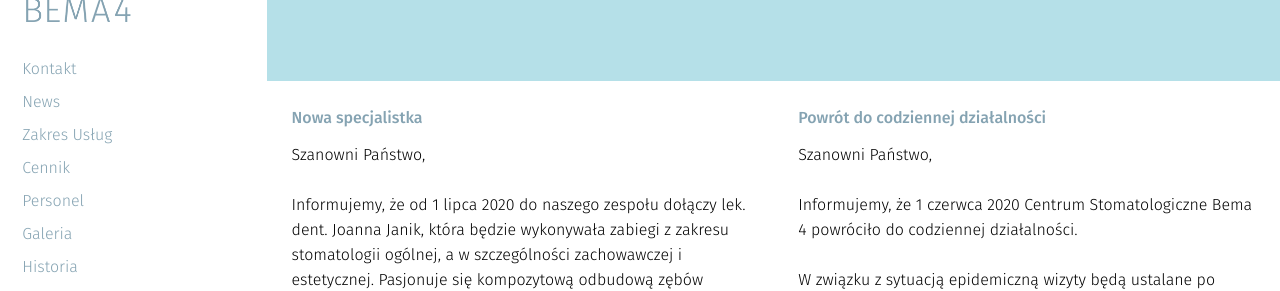
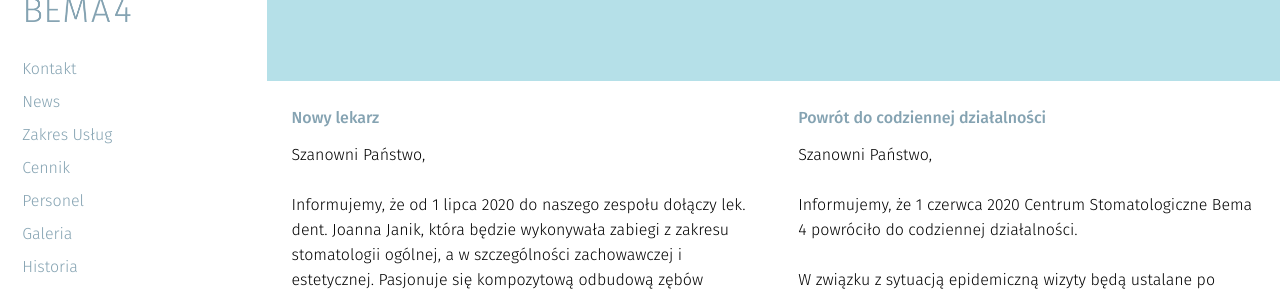
Before and after one commit to CSB4/bema4, a Jekyll site: the page built from index.html, in a window 1280 px wide and 900 px high, scrolled down 717 px. Shown: the part 152-443 px from the top of the window. Built offline with Jekyll 4.4.1, drawn with Linux system fonts in a browser that asks for light colours; nearby versions of some CDN libraries.

Commit message:
zmiana tytulu ogloszenia (#73)

```diff
--- a/_news/2020-06-07-joanna-janik.markdown
+++ b/_news/2020-06-07-joanna-janik.markdown
@@ -1,7 +1,7 @@
 ---
 label: news
 published: true
-title: Nowa specjalistka
+title: Nowy lekarz
 scale: 2
 ---
 
```
